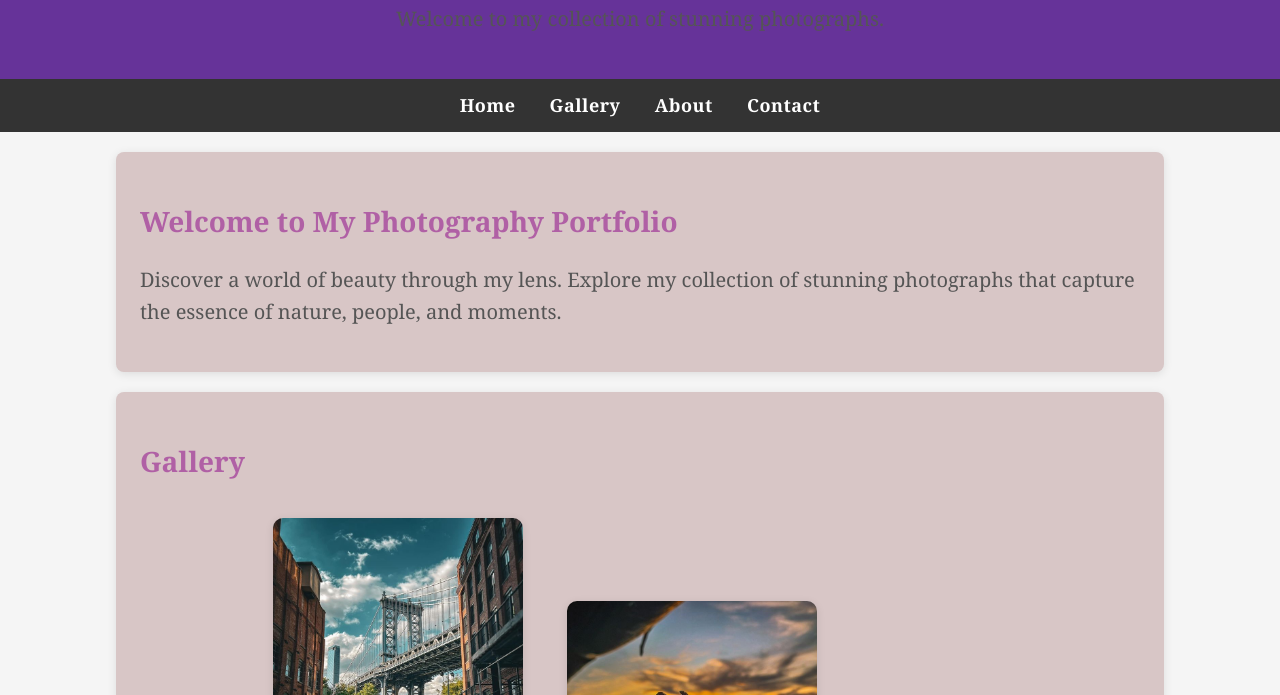
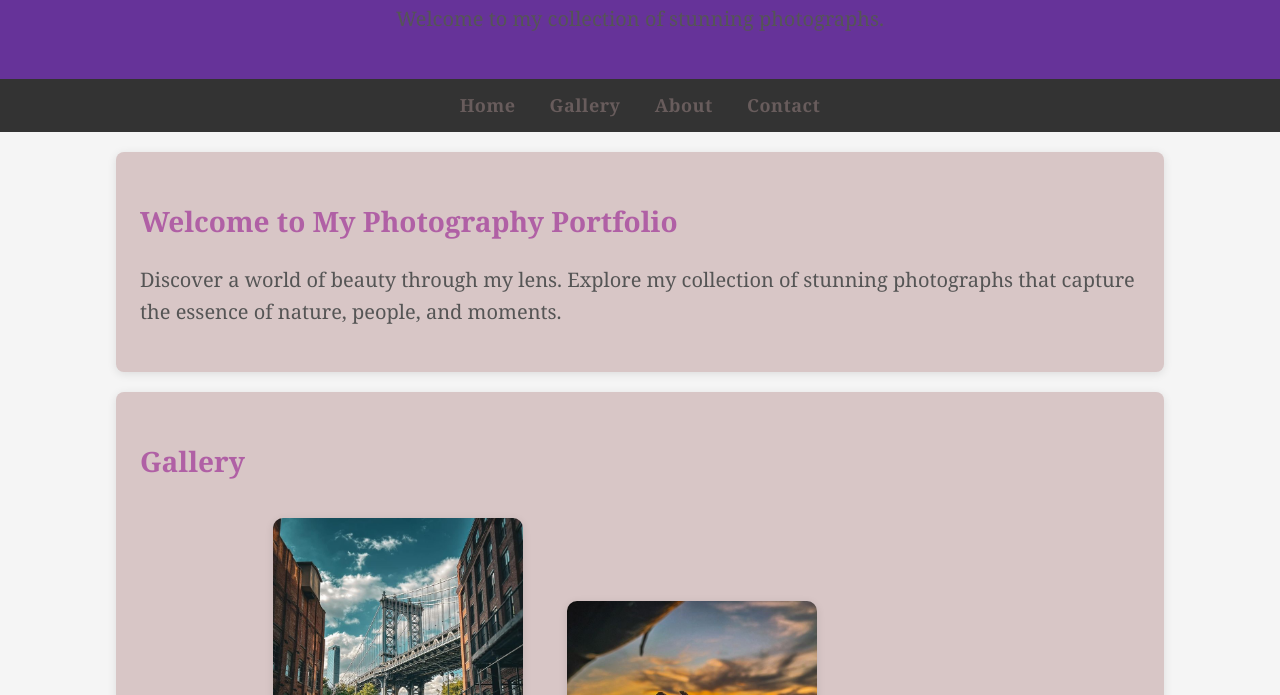
Before and after one commit to lukenganga443-a11y/Photography-page, a plain HTML site: page index.html in a window 1280 px wide. Shown: the part 105-800 px from the top of the page. Drawn offline with Linux system fonts and the light colour scheme.

Commit message:
Change navigation link color for improved visibility

```diff
--- a/style.css
+++ b/style.css
@@ -31,7 +31,7 @@ nav{
     padding: 12px 0;
 }
 nav a{
-    color: white;
+    color: rgb(104, 92, 92);
     text-decoration: none;
     margin: 0 15px;
     font-size: 18px;
```
